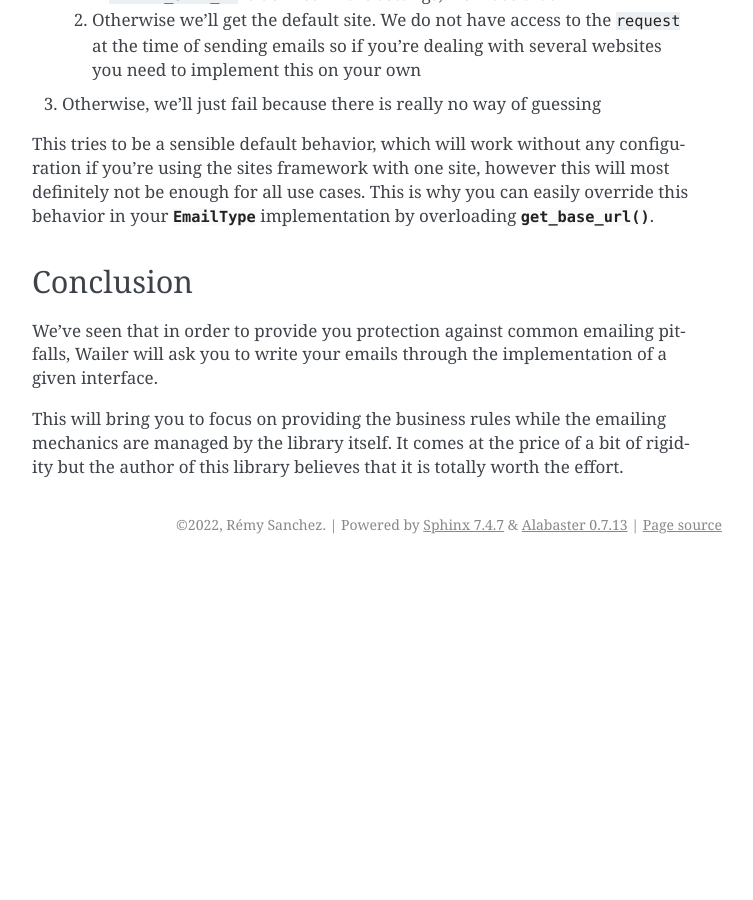
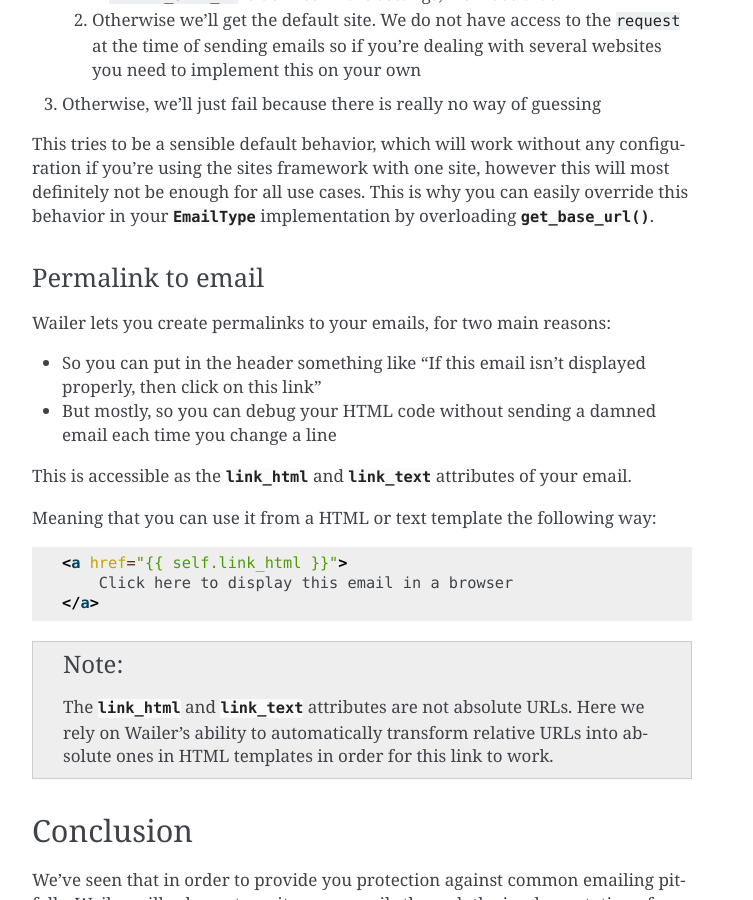
Before and after one commit to WithAgency/Wailer, a Sphinx documentation site: the page built from doc/source/emails.md, in a window 1280 px wide and 900 px high, scrolled down 8630 px. Shown: the whole window, without its empty margins (388-1141 px from the left). Built offline with Sphinx 7.4.7, drawn with Linux system fonts in a browser that asks for light colours; before the commit the page ends 9194 px from its top, so only the background shows below that.

Commit message:
HTML/Text permalink
Fixes WLR-15

````diff
--- a/doc/source/emails.md
+++ b/doc/source/emails.md
@@ -431,6 +431,34 @@
 implementation by overloading
 {py:meth}`~.wailer.interfaces.BaseMessageType.get_base_url`.
 
+### Permalink to email
+
+Wailer lets you create permalinks to your emails, for two main reasons:
+
+- So you can put in the header something like "If this email isn't displayed
+  properly, then click on this link"
+- But mostly, so you can debug your HTML code without sending a damned email
+  each time you change a line
+
+This is accessible as the
+{py:attr}`~.wailer.models.Email.link_html` and
+{py:attr}`~.wailer.models.Email.link_text` attributes of your email.
+
+Meaning that you can use it from a HTML or text template the following way:
+
+```html
+<a href="{{ self.link_html }}">
+    Click here to display this email in a browser
+</a>
+```
+
+```{note}
+The {py:attr}`~.wailer.models.Email.link_html` and
+{py:attr}`~.wailer.models.Email.link_text` attributes are not absolute URLs.
+Here we rely on Wailer's ability to automatically transform relative URLs into
+absolute ones in HTML templates in order for this link to work.
+```
+
 ## Conclusion
 
 We've seen that in order to provide you protection against common emailing
--- a/doc/source/index.rst
+++ b/doc/source/index.rst
@@ -10,6 +10,7 @@
    :maxdepth: 2
    :caption: Contents:
 
+   installation
    emails
    settings
    reference
````
Also changed, not shown: doc/source/installation.md (added, +44 -0 lines), 4 other files.
